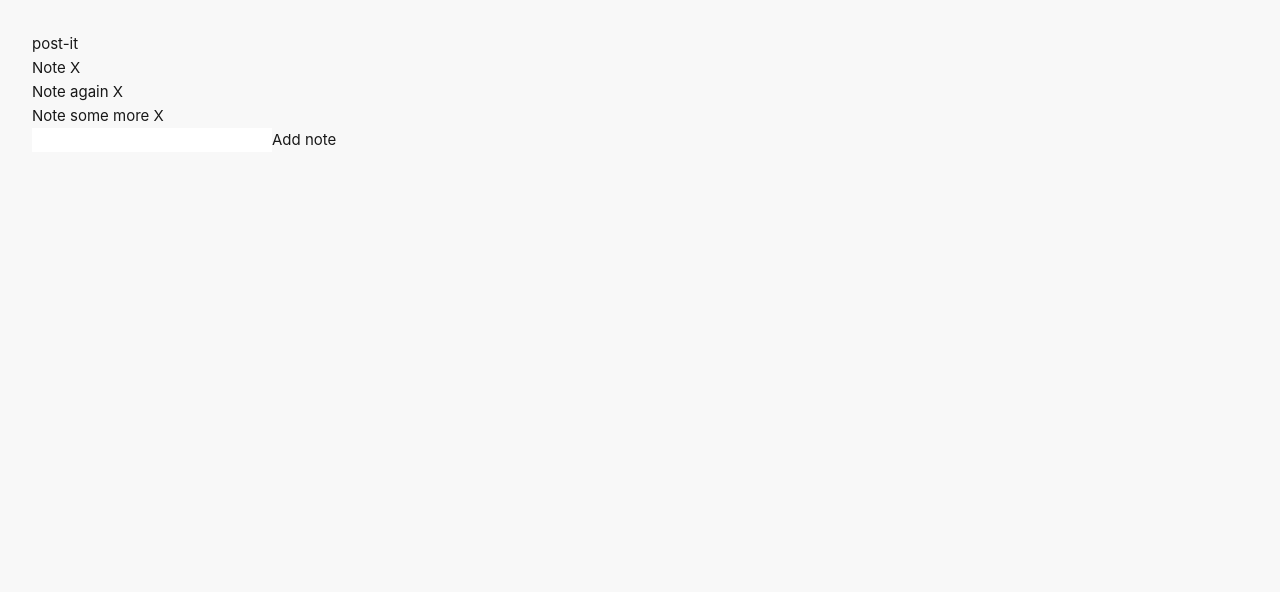
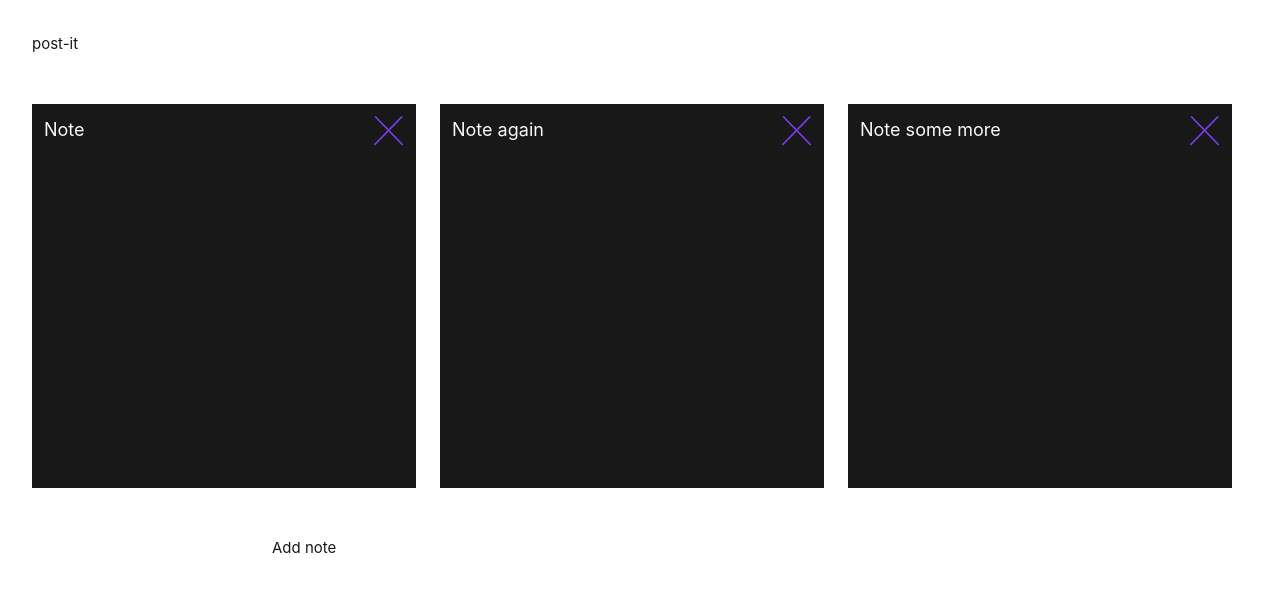
Before and after one commit to kristofferlarberg/post-it, a Vue app: page / in a window 1280 px wide. Shown: the top 592 px of the page. Built offline with nearby package versions, Linux system fonts and the light colour scheme.

Commit message:
feat: add styling for note

```diff
--- a/src/App.vue
+++ b/src/App.vue
@@ -7,7 +7,9 @@ import { RouterView } from "vue-router";
     <div class="wrapper">post-it</div>
   </header>
 
-  <RouterView />
+  <main class="h-screen">
+    <RouterView />
+  </main>
 </template>
 
 <style>
--- /dev/null
+++ b/src/components/CloseIcon.vue
@@ -0,0 +1,17 @@
+<script>
+export default {
+  props: {
+    size: Number,
+  },
+};
+</script>
+
+<template>
+  <svg
+    xmlns="http://www.w3.org/2000/svg"
+    class="stroke-violet stroke-[3px] hover:stroke-white-secondary"
+    viewBox="-1 -1 55 55"
+  >
+    <path d="M.783 51 49.434 1M50.783 51 2.132 1" stroke-linecap="square" />
+  </svg>
+</template>
--- a/src/index.css
+++ b/src/index.css
@@ -14,7 +14,7 @@
 body {
   min-height: 100vh;
   color: #181818;
-  background: #f8f8f8;
+  background: #ffffff;
   line-height: 1.6;
   font-family: Inter, -apple-system, BlinkMacSystemFont, "Segoe UI", Roboto,
     Oxygen, Ubuntu, Cantarell, "Fira Sans", "Droid Sans", "Helvetica Neue",
--- a/src/views/HomeView.vue
+++ b/src/views/HomeView.vue
@@ -1,4 +1,6 @@
 <script>
+import CloseIcon from "../components/CloseIcon.vue";
+
 let id = 0;
 
 export default {
@@ -11,6 +13,9 @@ export default {
         { id: id++, text: "Note some more" },
       ],
     };
+  },
+  components: {
+    CloseIcon,
   },
   methods: {
     addNote() {
@@ -25,16 +30,26 @@ export default {
 </script>
 
 <template>
-  <main>
-    <ul>
-      <li v-for="note in notes" :key="note.id">
+  <section>
+    <div class="my-12 flex flex-wrap gap-6">
+      <div
+        v-for="note in notes"
+        :key="note.id"
+        class="h-96 w-96 bg-black-primary p-3 text-lg text-white-secondary dark:bg-white-primary dark:text-black-primary"
+      >
         {{ note.text }}
-        <button @click="removeNote(note)">X</button>
-      </li>
-    </ul>
+        <button
+          @click="removeNote(note)"
+          class="absolute right-3 top-3 h-[30px] w-[30px]"
+          aria-label="Remove note"
+        >
+          <CloseIcon />
+        </button>
+      </div>
+    </div>
     <form @submit.prevent="addNote">
       <input v-model="newNote" />
       <button>Add note</button>
     </form>
-  </main>
+  </section>
 </template>
--- a/tailwind.config.js
+++ b/tailwind.config.js
@@ -7,6 +7,7 @@ module.exports = {
       "black-secondary": "#222222",
       "white-primary": "#ffffff",
       "white-secondary": "#f8f8f8",
+      violet: "#7c3aed",
     },
     extend: {},
   },
```
